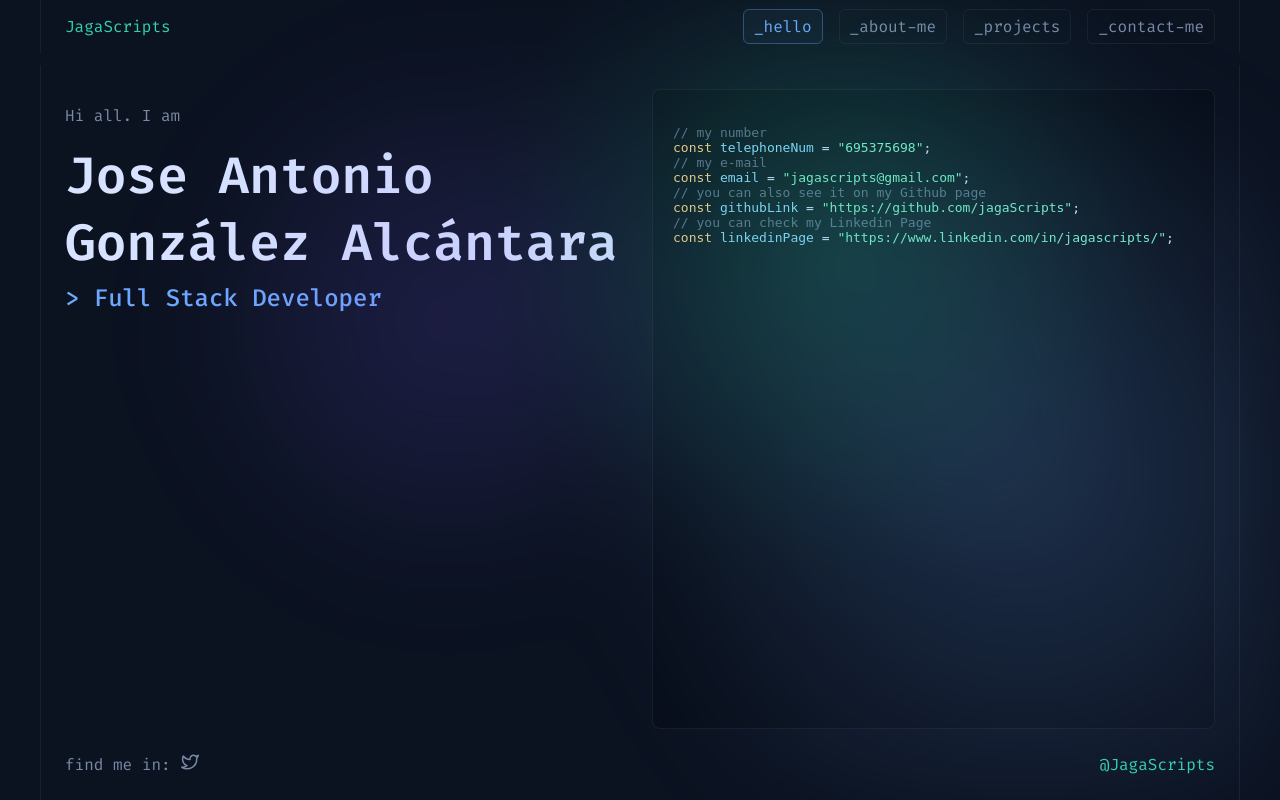
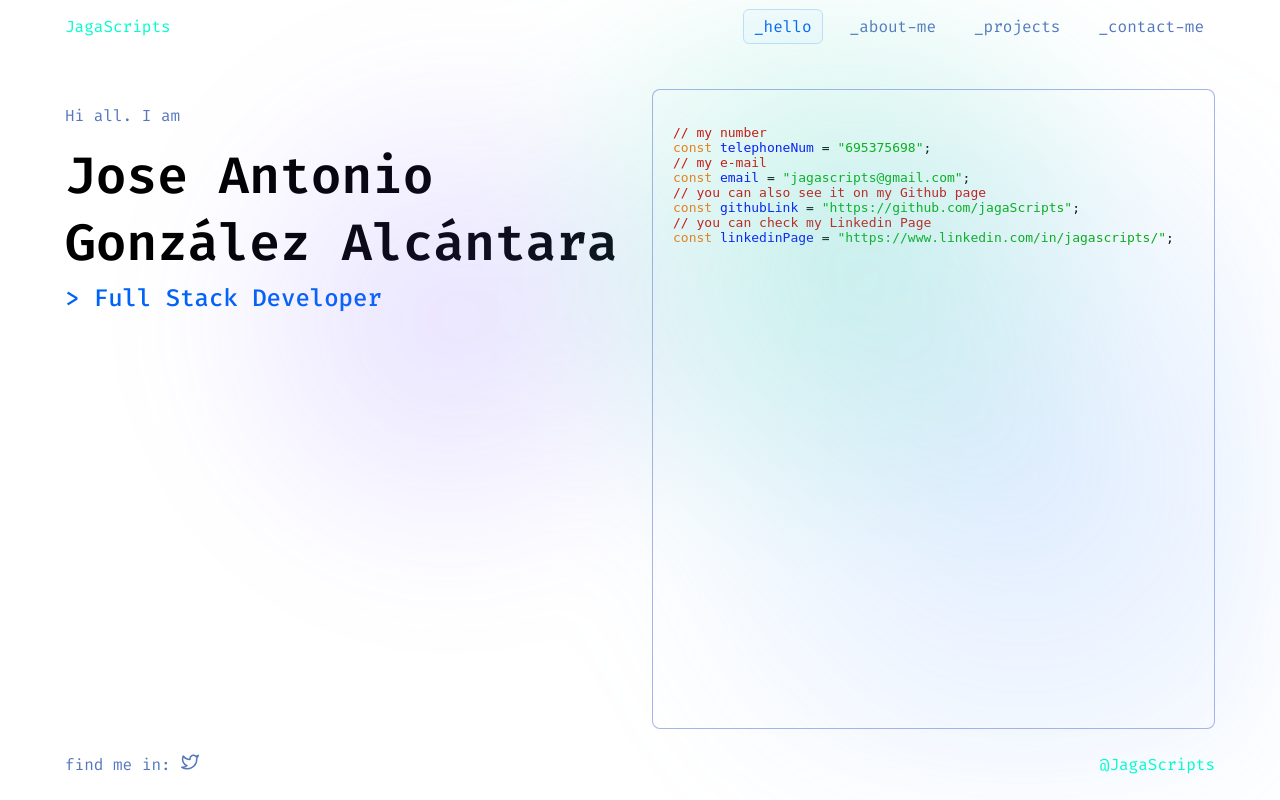
Before and after one commit to JagaScripts/jagascripts, a Flask app: page / in a window 1280 px wide. Run offline with Flask 3, Linux system fonts and the light colour scheme.

Commit message:
Update Dockerfile to enable auto-reload for Gunicorn and modify CSS variables for improved styling

```diff
--- a/app/main/static/css/style.css
+++ b/app/main/static/css/style.css
@@ -1,14 +1,14 @@
 :root {
-  --bg: #0b1220;
+  --bg: #ffffff;
   --panel: #0f1a2b;
-  --text: #d7e3ff;
-  --muted: #7a89a7;
-  --accent: #6ea8fe;
-  --accent-2: #33d1b1;
-  --comment: #5c6a85;
-  --keyword: #ffca80;
-  --variable: #8bd5ff;
-  --string: #7cf1c5;
+  --text: #000000;
+  --muted: #5477bd;
+  --accent: #0063f8;
+  --accent-2: #00ffcc;
+  --comment: #dd0000;
+  --keyword: #ff7700;
+  --variable: #0000ff;
+  --string: #00aa00;
 }
 
 * {
@@ -114,11 +114,11 @@
 .code-block {
   margin: 0;
   padding: 20px;
-  background: rgba(8, 14, 26, 0.8);
-  border: 1px solid rgba(255, 255, 255, 0.06);
+  background: rgba(255, 255, 255, 0.8);
+  border: 1px solid rgba(87, 105, 209, 0.507);
   border-radius: 8px;
   color: var(--text);
-  overflow: auto;
+  /* overflow: auto; */
 }
 
 .comment {
```
Also changed, not shown: 1 other file.
